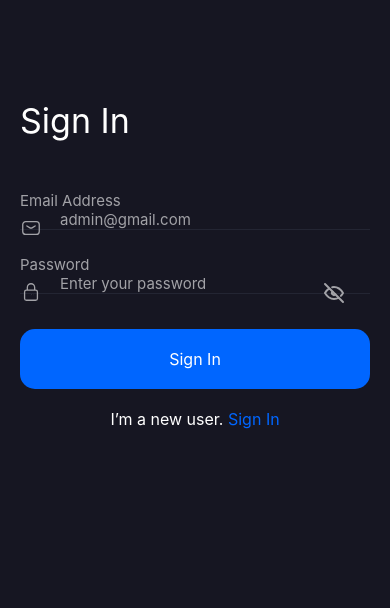
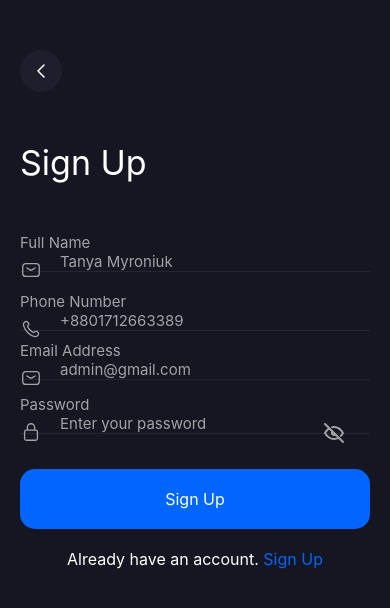
Before and after one commit to nihat417/BankPick, a React Native app: screen /RegisterScreen in a window 390 px wide. Shown: the top 608 px of the page. Built offline with nearby package versions, Linux system fonts and the light colour scheme.

Commit message:
Register complated added nav packages

```diff
--- a/App.tsx
+++ b/App.tsx
@@ -1,15 +1,22 @@
-import React from 'react';
+import React, { useState, useEffect } from 'react';
 import {SafeAreaView,ScrollView,StatusBar,StyleSheet,Text,useColorScheme,View,} from 'react-native';
 import { StyledText } from './src/common/StyledComponents';
 import Login from './src/screens/auth/login/login';
+import AuthNavigation from './src/screens/navigation/authNavigation/authNavigation';
+import { SafeAreaProvider } from 'react-native-safe-area-context';
+import Register from './src/screens/auth/register/register';
 
 function App(): React.JSX.Element {
+  const [authorized,setAuthorized] = useState("true");
   const isDarkMode = useColorScheme() === 'dark';
 
   return (
-    <SafeAreaView>
-      <Login/>
-    </SafeAreaView>
+    <SafeAreaProvider>
+      <SafeAreaView  style={{ flex: 1, backgroundColor: '#161622' }}>
+          <StatusBar backgroundColor='#161622'/>
+          {authorized ? <AuthNavigation/> : <AuthNavigation/>}
+      </SafeAreaView>
+    </SafeAreaProvider>
   );
 }
 
--- a/package.json
+++ b/package.json
@@ -10,10 +10,16 @@
     "test": "jest"
   },
   "dependencies": {
+    "@react-navigation/bottom-tabs": "^6.6.1",
+    "@react-navigation/native": "^6.1.18",
+    "@react-navigation/native-stack": "^6.11.0",
+    "@react-navigation/stack": "^6.4.1",
     "nativewind": "^2.0.11",
     "react": "18.3.1",
     "react-native": "0.75.4",
     "react-native-reanimated": "^3.15.4",
+    "react-native-safe-area-context": "^4.11.0",
+    "react-native-screens": "^3.34.0",
     "react-native-svg": "^15.7.1"
   },
   "devDependencies": {
--- /dev/null
+++ b/src/assets/svg/GoBackSvg.js
@@ -0,0 +1,21 @@
+import * as React from "react"
+import Svg, { Circle, Path } from "react-native-svg"
+const SvgComponent = (props) => (
+  <Svg
+    xmlns="http://www.w3.org/2000/svg"
+    width={42}
+    height={42}
+    fill="none"
+    {...props}
+  >
+    <Circle cx={21} cy={21} r={21} fill="#1E1E2D" />
+    <Path
+      stroke="#fff"
+      strokeLinecap="round"
+      strokeLinejoin="round"
+      strokeWidth={1.5}
+      d="m24 15-6 6 6 6"
+    />
+  </Svg>
+)
+export default SvgComponent
--- /dev/null
+++ b/src/assets/svg/RegisterPhoneSvg.js
@@ -0,0 +1,27 @@
+import * as React from "react"
+import Svg, { G, Path, Defs, ClipPath } from "react-native-svg"
+const SvgComponent = (props) => (
+  <Svg
+    xmlns="http://www.w3.org/2000/svg"
+    width={22}
+    height={22}
+    fill="none"
+    {...props}
+  >
+    <G clipPath="url(#a)">
+      <Path
+        stroke="#A2A2A7"
+        strokeLinecap="round"
+        strokeLinejoin="round"
+        strokeWidth={1.3}
+        d="M9.951 12.049a11.581 11.581 0 0 1-2.418-3.492.686.686 0 0 1 .152-.758l.751-.75c.615-.615.615-1.485.078-2.022L7.438 3.95a1.833 1.833 0 0 0-2.593 0l-.597.597c-.68.68-.963 1.66-.78 2.631.453 2.396 1.845 5.018 4.09 7.263s4.867 3.636 7.263 4.09c.971.183 1.951-.1 2.63-.78l.597-.597a1.833 1.833 0 0 0 0-2.592l-1.075-1.075a1.374 1.374 0 0 0-1.944 0l-.828.828a.686.686 0 0 1-.758.153 11.605 11.605 0 0 1-3.492-2.42Z"
+      />
+    </G>
+    <Defs>
+      <ClipPath id="a">
+        <Path fill="#fff" d="M0 0h22v22H0z" />
+      </ClipPath>
+    </Defs>
+  </Svg>
+)
+export default SvgComponent
--- a/src/common/StyledComponents.jsx
+++ b/src/common/StyledComponents.jsx
@@ -6,6 +6,8 @@ import EmailInputSvg from '../assets/svg/EmailInputSvg'
 import PasswordSvg from '../assets/svg/PasswordSvg'
 import PasswordEyeOnSvg from '../assets/svg/PasswordEyeOnSvg'
 import PasswordEyeOffSvg from '../assets/svg/PasswordEyeOffSvg'
+import GoBackSvg from '../assets/svg/GoBackSvg'
+import RegisterPhoneSvg from '../assets/svg/RegisterPhoneSvg'
 
 
 
@@ -16,4 +18,4 @@ export const StyledButton = styled(TouchableOpacity);
 export const StyledScrollView = styled(ScrollView);
 export const StyledImage = styled(Image);
 
-export {BankPickLogoSvg,EmailInputSvg,PasswordSvg,PasswordEyeOnSvg,PasswordEyeOffSvg}
+export {BankPickLogoSvg,EmailInputSvg,PasswordSvg,PasswordEyeOnSvg,PasswordEyeOffSvg,GoBackSvg,RegisterPhoneSvg,}
--- a/src/screens/auth/login/login.jsx
+++ b/src/screens/auth/login/login.jsx
@@ -1,9 +1,11 @@
 import React, { useState } from 'react';
 import { BankPickLogoSvg, EmailInputSvg, PasswordEyeOffSvg, PasswordEyeOnSvg, PasswordSvg, StyledButton, StyledInput, StyledText, StyledView } from '../../../common/StyledComponents';
 import { StatusBar } from 'react-native';
+import { useNavigation } from '@react-navigation/native';
 
 const Login = () => {
   const [isPasswordVisible, setPasswordVisible] = useState(false);
+  const navigation = useNavigation();
 
   const togglePasswordVisibility = () => {
     setPasswordVisible(!isPasswordVisible);
@@ -11,7 +13,6 @@ const Login = () => {
 
   return (
     <StyledView className='bg-[#161622] h-screen'>
-        <StatusBar backgroundColor='#161622'/>
         <StyledView className='mx-[20px] '>
           <StyledText className='text-[34px] text-white mt-[100px] mb-[50px]'>Sign In</StyledText>
 
@@ -40,7 +41,7 @@ const Login = () => {
 
           <StyledView className='flex-row justify-center py-[20px]'>
             <StyledText className='text-white text-[16px]'>I’m a new user.</StyledText>
-            <StyledButton><StyledText className='text-[#0066FF] text-[16px]'> Sign In</StyledText></StyledButton>
+            <StyledButton onPress={()=>navigation.navigate('RegisterScreen')}><StyledText className='text-[#0066FF] text-[16px]'> Sign In</StyledText></StyledButton>
           </StyledView>
         </StyledView>
     </StyledView>
--- /dev/null
+++ b/src/screens/auth/register/register.jsx
@@ -0,0 +1,69 @@
+import React, { useState } from 'react';
+import { BankPickLogoSvg, EmailInputSvg, GoBackSvg, PasswordEyeOffSvg, PasswordEyeOnSvg, PasswordSvg, RegisterPhoneSvg, StyledButton, StyledInput, StyledText, StyledView } from '../../../common/StyledComponents';
+import { useNavigation } from '@react-navigation/native';
+
+const Register = () => {
+    const [isPasswordVisible, setPasswordVisible] = useState(false);
+    const navigation = useNavigation();
+
+    const togglePasswordVisibility = () => {
+      setPasswordVisible(!isPasswordVisible);
+    };
+
+  return (
+    <StyledView className='bg-[#161622] h-screen'>
+        <StyledButton onPress={()=>navigation.goBack()} className='mt-[50px] mx-[20px]'>
+            <GoBackSvg/>
+        </StyledButton>
+        <StyledView className='mx-[20px] '>
+          <StyledText className='text-[34px] text-white mt-[50px] mb-[50px]'>Sign Up</StyledText>
+
+          <StyledView className='mb-[10px]'>
+            <StyledText className='text-[15px] text-[#A2A2A7]'>Full Name</StyledText>
+            <StyledView className="relative w-full mr-[20px]">
+              <EmailInputSvg className="absolute top-1/3" />
+              <StyledInput className="border-b-[1px] text-white text-[15px] border-b-[#232533] w-full pl-10" placeholderTextColor="#A2A2A7" placeholder="Tanya Myroniuk" keyboardType="email-address" autoCapitalize="none"/>
+            </StyledView>
+          </StyledView>
+
+          <StyledView className='mt-[10px]'>
+            <StyledText className='text-[15px] text-[#A2A2A7]'>Phone Number</StyledText>
+            <StyledView className="relative w-full mr-[20px]">
+              <RegisterPhoneSvg className="absolute top-1/3" />
+              <StyledInput className="border-b-[1px] text-white text-[15px] border-b-[#232533] w-full pl-10" placeholderTextColor="#A2A2A7" placeholder="+8801712663389" keyboardType="number-pad" autoCapitalize="none"/>
+            </StyledView>
+          </StyledView>
+
+          <StyledView className='mt-[10px]'>
+            <StyledText className='text-[15px] text-[#A2A2A7]'>Email Address</StyledText>
+            <StyledView className="relative w-full mr-[20px]">
+              <EmailInputSvg className="absolute top-1/3" />
+              <StyledInput className="border-b-[1px] text-white text-[15px] border-b-[#232533] w-full pl-10" placeholderTextColor="#A2A2A7" placeholder="admin@gmail.com" keyboardType="email-address" autoCapitalize="none"/>
+            </StyledView>
+          </StyledView>
+
+          <StyledView className='my-[15px]'>
+            <StyledText className='text-[15px] text-[#A2A2A7]'>Password</StyledText>
+            <StyledView className="flex-row relative w-full mr-[20px]">
+              <PasswordSvg className="absolute top-1/3" />
+              <StyledInput className="border-b-[1px] text-white text-[15px] border-b-[#232533] w-full pl-10" placeholderTextColor="#A2A2A7" placeholder="Enter your password" secureTextEntry={!isPasswordVisible}/>
+              <StyledButton onPress={togglePasswordVisibility} className="absolute top-1/3 right-3">
+                {isPasswordVisible ? (<PasswordEyeOnSvg className="absolute right-3" />) : (<PasswordEyeOffSvg className="absolute right-3" />)}
+              </StyledButton>
+            </StyledView>
+          </StyledView>
+
+          <StyledButton className='bg-[#0066FF] rounded-[15px] mt-[20px]'>
+            <StyledText className='text-white text-[16px] text-center py-[20px]'>Sign Up</StyledText>
+          </StyledButton>
+
+          <StyledView className='flex-row justify-center py-[20px]'>
+            <StyledText className='text-white text-[16px]'>Already have an account.</StyledText>
+            <StyledButton onPress={()=>navigation.navigate('LoginScreen')}><StyledText className='text-[#0066FF] text-[16px]'> Sign Up</StyledText></StyledButton>
+          </StyledView>
+        </StyledView>
+    </StyledView>
+  )
+}
+
+export default Register;
--- /dev/null
+++ b/src/screens/navigation/authNavigation/authNavigation.jsx
@@ -0,0 +1,20 @@
+import { NavigationContainer } from '@react-navigation/native';
+import { createNativeStackNavigator } from '@react-navigation/native-stack';
+import React from 'react';
+import Login from '../../auth/login/login';
+import Register from '../../auth/register/register';
+
+const AuthStack = createNativeStackNavigator();
+
+const AuthNavigation = () =>{
+    return(
+    <NavigationContainer>
+        <AuthStack.Navigator initialRouteName="LoginScreen" screenOptions={{headerShown:false}}>
+            <AuthStack.Screen name='LoginScreen' component={Login}/>
+            <AuthStack.Screen name='RegisterScreen' component={Register}/>
+        </AuthStack.Navigator>
+    </NavigationContainer>
+    )
+};
+
+export default AuthNavigation;
```
Also changed, not shown: 2 other files (tests, documents, lock files or other folders).
